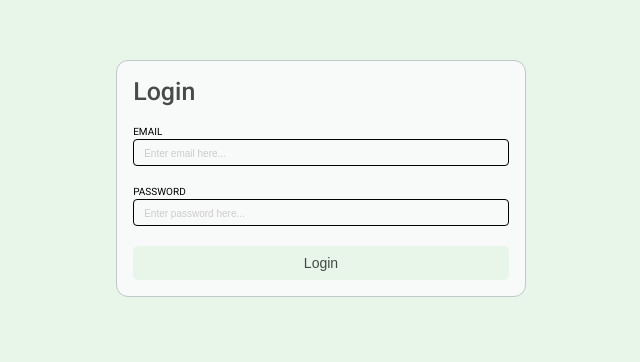
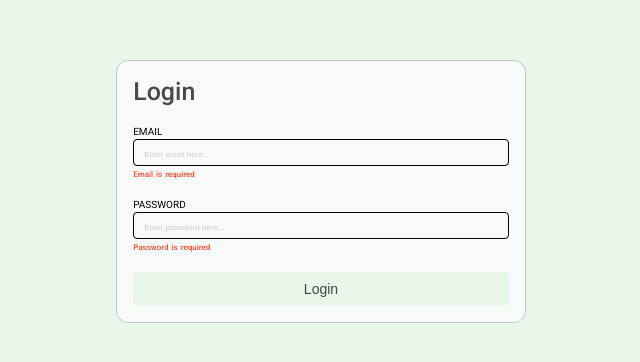
Before and after one commit to szymonaszek01/kr-workshops, an Angular app in the folder frontend-app/: page / in a window 1280 px wide. Shown: the top 362 px of the page, without its empty margins (319-959 px from the left). Built offline with nearby package versions, Linux system fonts and the light colour scheme.

Commit message:
Form validation

```diff
--- a/frontend-app/src/app/components/auth-form/auth-form.component.html
+++ b/frontend-app/src/app/components/auth-form/auth-form.component.html
@@ -12,11 +12,10 @@
               placeholder="Enter email here..."
               formControlName="email"
             />
+            @if(isEmailInvalid()){
+            <p class="control-error">{{ getEmailErrorMessage() }}</p>
+            }
           </div>
-
-          @if(isEmailInvalid()){
-            <p class="control-error">{{getEmailErrorMessage()}}</p>
-            }
 
           <div class="flex-col">
             <label for="password">Password</label>
@@ -26,11 +25,10 @@
               placeholder="Enter password here..."
               formControlName="password"
             />
+            @if(isPasswordInvalid()){
+            <p class="control-error">{{ getPasswordErrorMessage() }}</p>
+            }
           </div>
-
-          @if(isPasswordInvalid()){
-            <p class="control-error">Please enter valid password</p>
-            }
 
           <button type="submit">Login</button>
         </div>
--- a/frontend-app/src/app/components/auth-form/auth-form.component.ts
+++ b/frontend-app/src/app/components/auth-form/auth-form.component.ts
@@ -18,7 +18,7 @@ import { MatCardModule } from '@angular/material/card';
 export class AuthFormComponent {
   loginForm = new FormGroup({
     email: new FormControl('', {
-      validators: [Validators.email, Validators.required],
+      validators: [Validators.required, Validators.email],
     }),
     password: new FormControl('', {
       validators: [Validators.required],
@@ -27,7 +27,7 @@ export class AuthFormComponent {
 
   isEmailInvalid(): boolean | undefined {
     console.log(this.loginForm.get('email')?.errors);
-    return this.loginForm.get('email')?.touched && this.loginForm.get('email')?.invalid;
+    return this.loginForm.get('email')?.invalid;
   }
 
   getEmailErrorMessage(): string {
@@ -35,16 +35,32 @@ export class AuthFormComponent {
     if (!errors) {
       return '';
     }
-    return errors['required'] ? 'Email is required' : 'Email has not a vaild structure';
+    return errors['required']
+      ? 'Email is required'
+      : 'Email has not a vaild structure';
   }
 
-  isPasswordInvalid() {
+  isPasswordInvalid(): boolean | undefined {
     console.log(this.loginForm.get('password')?.errors);
-    return this.loginForm.get('password')?.touched && this.loginForm.get('password')?.invalid;
+    return this.loginForm.get('password')?.invalid;
+  }
+
+  getPasswordErrorMessage(): string {
+    const errors = this.loginForm.get('password')?.errors;
+    if (!errors) {
+      return '';
+    }
+    return errors['required']
+      ? 'Password is required'
+      : 'Password has not a vaild structure';
   }
 
   onSubmit() {
     // if form is invalid, console log error.
+    if (this.loginForm.valid) console.log('Congrats - valid form');
+    if (!this.loginForm.valid)
+      console.error('Sorry :( invalid form. Try again.');
+
     console.log('form: ', this.loginForm);
     const userEmail = this.loginForm.value.email;
     const userPassword = this.loginForm.value.password;
--- a/frontend-app/src/styles.scss
+++ b/frontend-app/src/styles.scss
@@ -130,7 +130,7 @@ input {
 
   &::placeholder {
     color: #cecbcb;
-    font-size: 1rem;
+    font-size: 0.8rem;
   }
 }
 
@@ -144,5 +144,6 @@ input.ng-invalid.ng-touched {
 
 .control-error {
   color: #f84e2c;
-  height: 0.15rem;
+  font-size: 0.8rem;
+  margin-top: 4px;
 }
```
